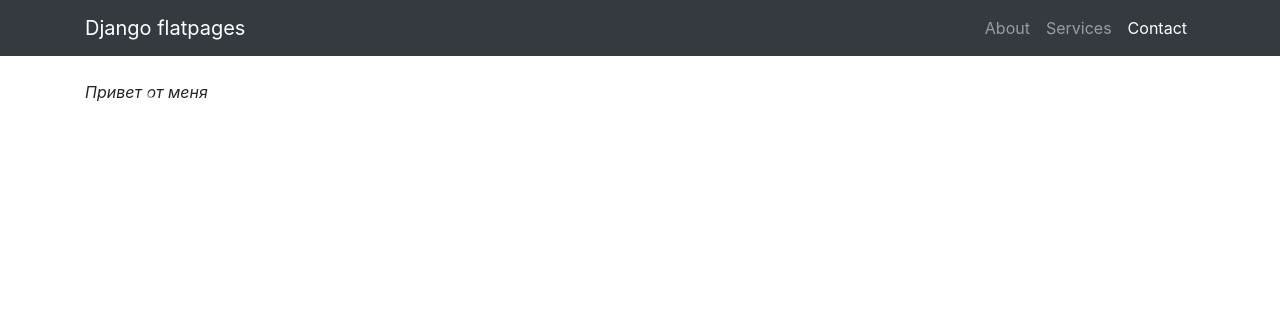
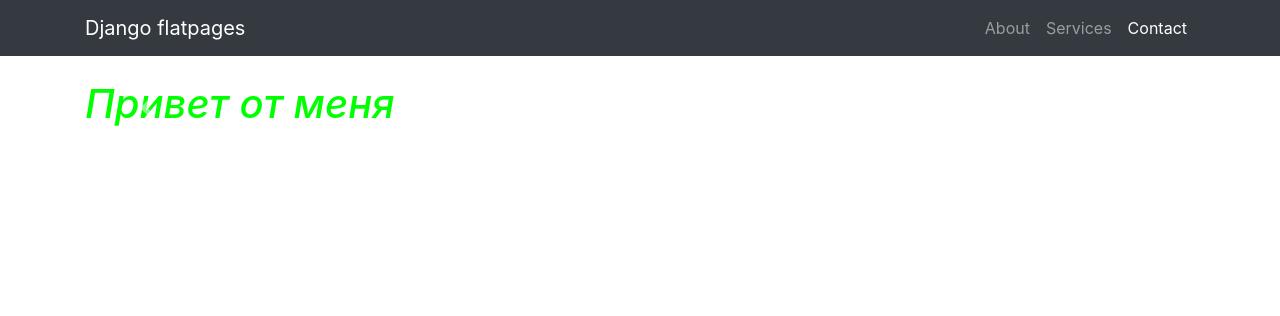
Before and after one commit to AlikhanKhaliullin/flatpage, a Django app: template project/templates/flatpages/contact.html in a window 1280 px wide. Shown: the top 316 px of the page. Run offline with Django 3.2, Linux system fonts and the light colour scheme; the template is opened without the code that fills it: values that come from a table or form of the project are taken from there, others are empty; data comes from the database, SQL or seed files in the repository; both versions use the stored data as it was after the commit; some libraries are stand-ins or nearby versions.

Commit message:
flatpage

```diff
--- a/project/templates/flatpages/contact.html
+++ b/project/templates/flatpages/contact.html
@@ -62,7 +62,7 @@
           </ol>
           <div class="carousel-inner" role="listbox">
             {% block content %}
-            <i>{{ flatpage.content }}</i>
+            <i><h1 style="color:#00ff00" >{{ flatpage.content }}</h1></i>
             {% endblock content %}
           <a class="carousel-control-prev" href="#carouselExampleIndicators" role="button" data-slide="prev">
             <span class="carousel-control-prev-icon" aria-hidden="true"></span>
--- a/project/templates/flatpages/default.html
+++ b/project/templates/flatpages/default.html
@@ -63,6 +63,7 @@
           <div class="carousel-inner" role="listbox">
             {% block content %}
             {{ flatpage.content }}
+            {{ flatpage.content }}
             {% endblock content %}
           <a class="carousel-control-prev" href="#carouselExampleIndicators" role="button" data-slide="prev">
             <span class="carousel-control-prev-icon" aria-hidden="true"></span>
--- a/project/templates/flatpages/services.html
+++ b/project/templates/flatpages/services.html
@@ -62,7 +62,7 @@
           </ol>
           <div class="carousel-inner" role="listbox">
             {% block content %}
-            {{ flatpage.content }}
+            <i>{{ flatpage.content }}</i>
             {% endblock content %}
           <a class="carousel-control-prev" href="#carouselExampleIndicators" role="button" data-slide="prev">
             <span class="carousel-control-prev-icon" aria-hidden="true"></span>
```
Also changed, not shown: project/db.sqlite3, project/fpages/admin.py (renamed from project/templates/flatpages/admin.py).
